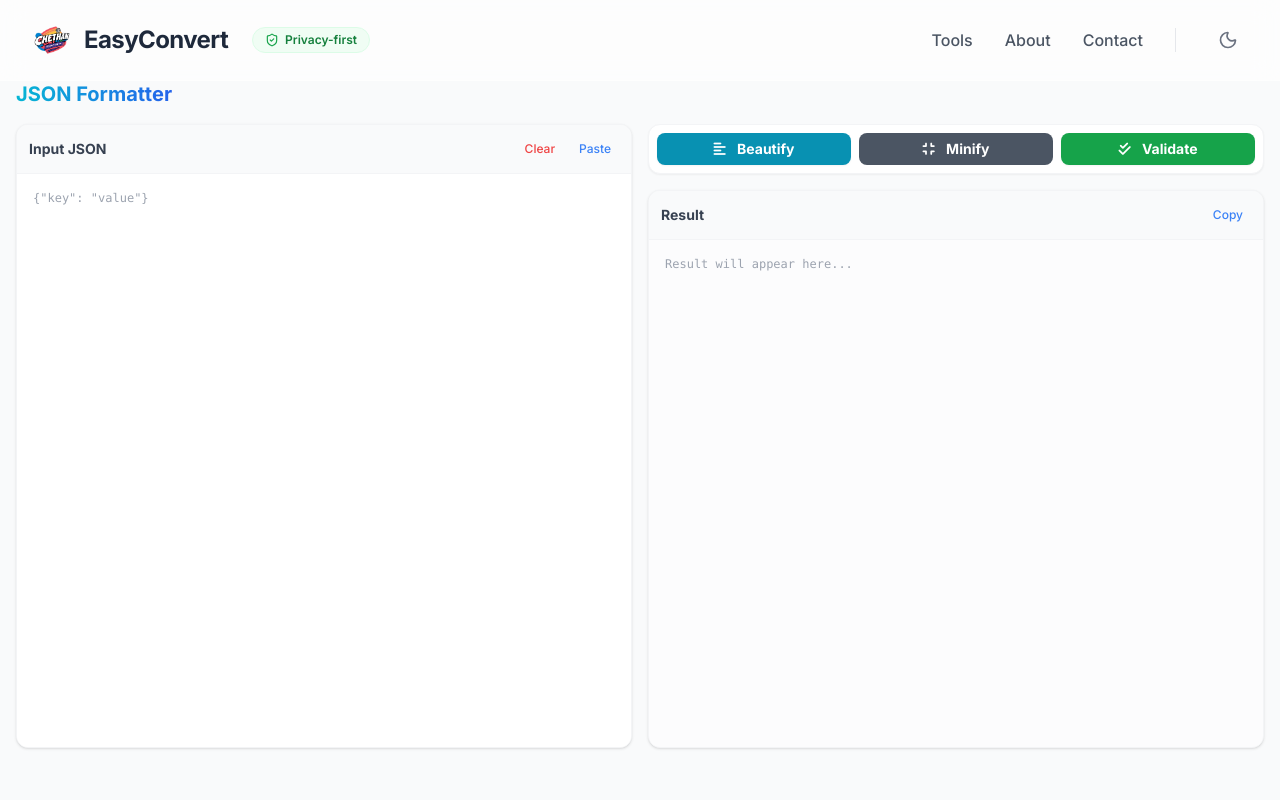
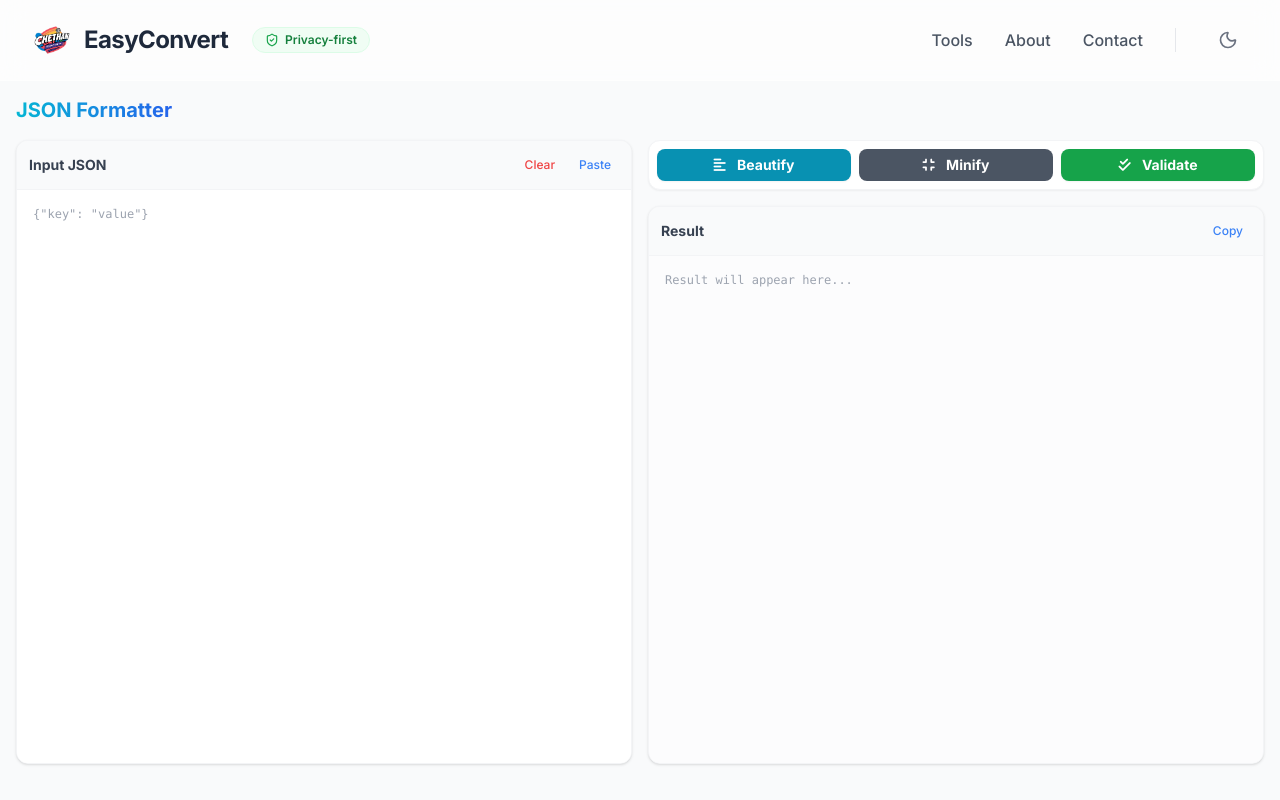
Before and after one commit to chethankumarkv123/chethan-saas, a React (Vite) app: page /json-formatter in a window 1280 px wide. Shown: the top 800 px of the page. Built offline with nearby package versions, Linux system fonts and the light colour scheme.

Commit message:
style: increase top padding on JsonTools page

```diff
--- a/src/pages/JsonTools.jsx
+++ b/src/pages/JsonTools.jsx
@@ -69,7 +69,7 @@
     };
 
     return (
-        <div className="min-h-screen bg-gray-50 dark:bg-slate-900 pt-20">
+        <div className="min-h-screen bg-gray-50 dark:bg-slate-900 pt-24">
             <SEO
                 title={feature.seoTitle}
                 description={feature.seoDesc}
```
